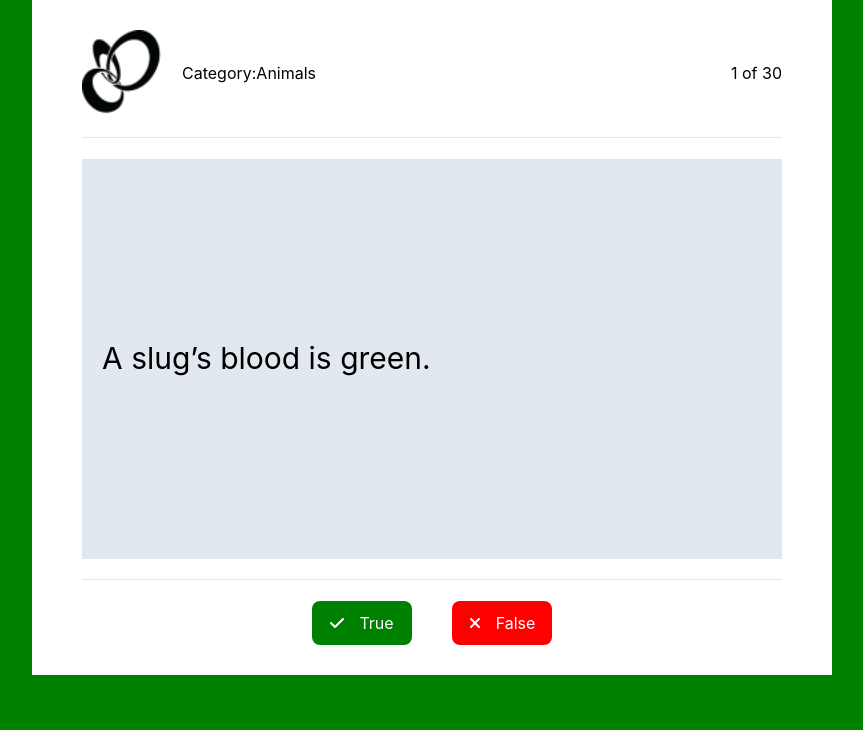
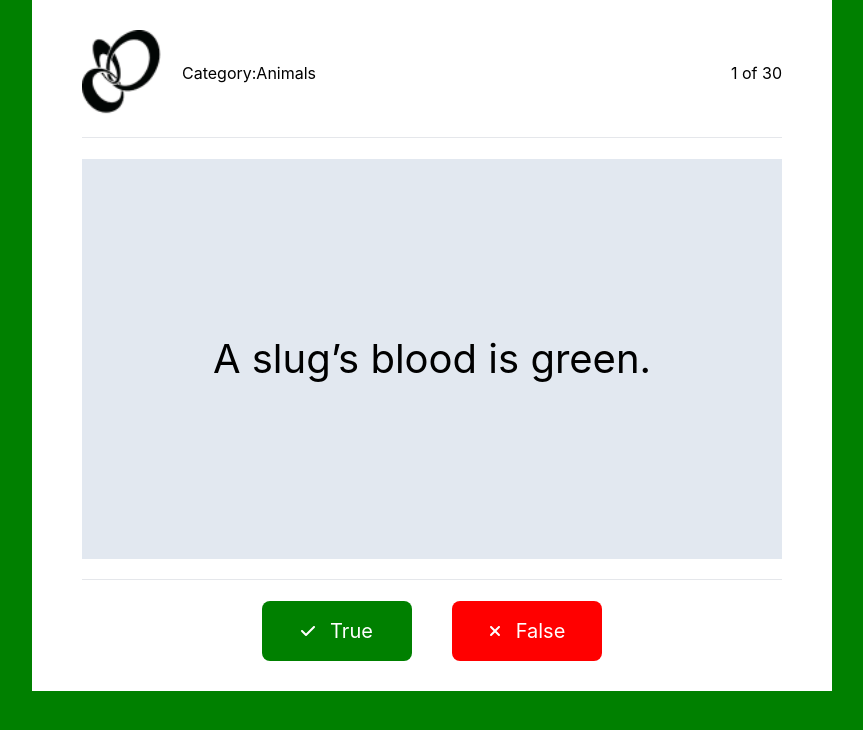
Before and after one commit to alex742022/trivia-challenge, a Next.js app: page /questions in a window 1280 px wide. Shown: the top 730 px of the page, without its empty margins (208-1071 px from the left). Built offline with nearby package versions, Linux system fonts and the light colour scheme.

Commit message:
changed some style

```diff
--- a/components/questions-container.js
+++ b/components/questions-container.js
@@ -46,16 +46,16 @@ export default function QuestionsContainer({ results }) {
         </div>
       </div>
       <hr className="h-[2px] my-[20px]" />
-      <div className="m-auto max-w-[600px]] h-[400px] bg-slate-200 flex items-center p-[20px]">
-        <h1 className="text-[30px] text-center ">
-        {he.decode(results[currentQuestions].question)}
+      <div className="m-auto max-w-[600px]] h-[400px] bg-slate-200 flex justify-center items-center p-[20px]">
+        <h1 className="text-[30px] text-center sm:text-[40px]">
+          {he.decode(results[currentQuestions].question)}
         </h1>
       </div>
       <hr className="h-[2px] my-[20px]" />
       <div className="text-white flex gap-[40px] justify-center">
         <div
           onClick={() => handleAnswer("True")}
-          className="bg-[green] py-[10px] flex items-center gap-[15px] w-[100px] justify-center rounded-lg"
+          className="bg-[green] py-[10px] flex items-center gap-[15px] w-[150px] justify-center rounded-lg"
         >
           <Image
             src={CheckIcon}
@@ -64,20 +64,20 @@ export default function QuestionsContainer({ results }) {
             alt="checkIcon"
             className="w-auto"
           />
-          <button>True</button>
+          <button className="text-[20px]">True</button>
         </div>
         <div
           onClick={() => handleAnswer("True")}
-          className="bg-[red] py-[10px] flex items-center gap-[15px] w-[100px] justify-center rounded-lg"
+          className="bg-[red] py-[10px] flex items-center gap-[15px] w-[150px] h-[60px] justify-center rounded-lg"
         >
           <Image
             src={XIcon}
-            width={20}
-            height={20}
+            width={30}
+            height={30}
             alt="checkIcon"
             className="w-auto"
           />
-          <button onClick={() => handleAnswer("False")}>False</button>
+          <button className="text-[20px]">False</button>
         </div>
       </div>
     </div>
```
